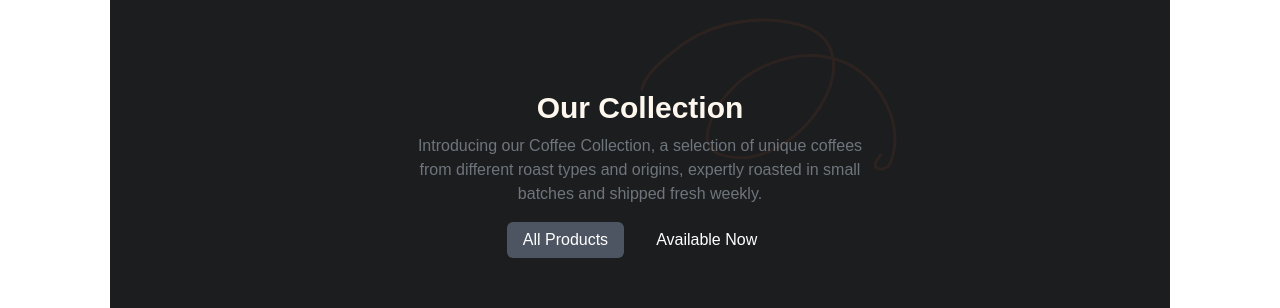
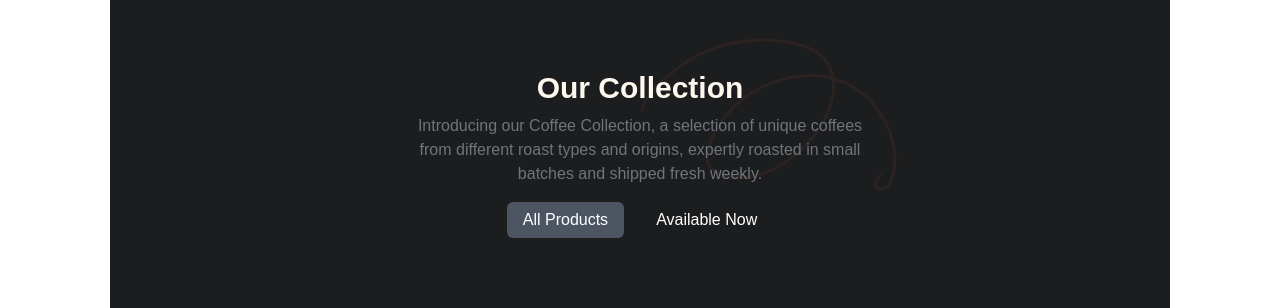
Before and after one commit to akhil3110/coffe-listing-frontend, a Next.js app: page / in a window 1280 px wide. Shown: the part 266-574 px from the top of the page. Built offline with nearby package versions, Linux system fonts and the light colour scheme; no server answers.

Commit message:
chages in ui

```diff
--- a/components/header.tsx
+++ b/components/header.tsx
@@ -46,7 +46,7 @@
               alt="Vector background"
               className="absolute -right-1/12 sm:left-1/2 top-12 z-10 opacity-80 pointer-events-none"
             />
-            <div className="flex flex-col gap-y-2 z-20 mt-30">
+            <div className="flex flex-col gap-y-2 z-20 mt-20">
               <div className="text-3xl font-semibold text-[#FEF7EE] text-center">
                 Our Collection
               </div>
```
